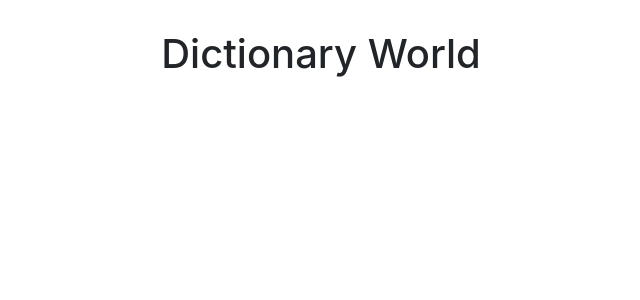
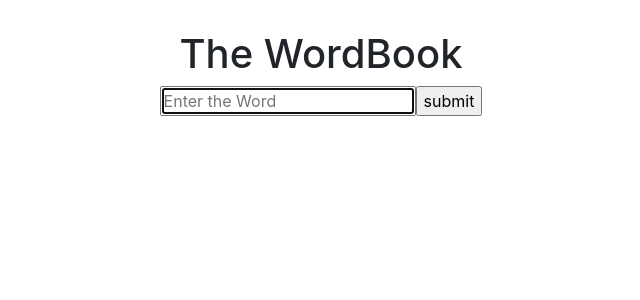
Before and after one commit to AlishaBro/dictionary-project-react, a React (Create React App) app: page / in a window 1280 px wide. Shown: the top 300 px of the page, without its empty margins (319-959 px from the left). Built offline with nearby package versions, Linux system fonts and the light colour scheme.

Commit message:
updated the search bar

```diff
--- a/src/App.js
+++ b/src/App.js
@@ -1,12 +1,14 @@
 
 import './App.css';
+import Search from "./Search"
 
 function App() {
   return (
     <div className="App">
       <header className="App-header">
 
-       <h1>Dictionary World</h1>
+        <h1>The WordBook</h1>
+        <Search/>
 
       </header>
     </div>
--- /dev/null
+++ b/src/Search.js
@@ -0,0 +1,28 @@
+import React, {useState} from "react";
+import "./Search.css"
+
+export default function Search() {
+
+    const [word, setWord] = useState(null);
+    function handleSubmit(event) {
+        event.preventDefault();
+        alert(`${word}`)
+
+    }
+
+    function handleChange(event) {
+        event.preventDefault();
+        setWord(event.target.value);
+
+    }
+
+    return (<div className="Search">
+        <div className="Container">
+            <form onSubmit={handleSubmit}>
+                <input type="search" autoFocus={true} placeholder="Enter the Word" onChange={handleChange}></input>
+                <input type="Submit" value="submit"/>
+            </form>
+        </div>
+
+    </div>);
+}
```
Also changed, not shown: src/Search.css (added), 1 other file (tests, documents, lock files or other folders).
